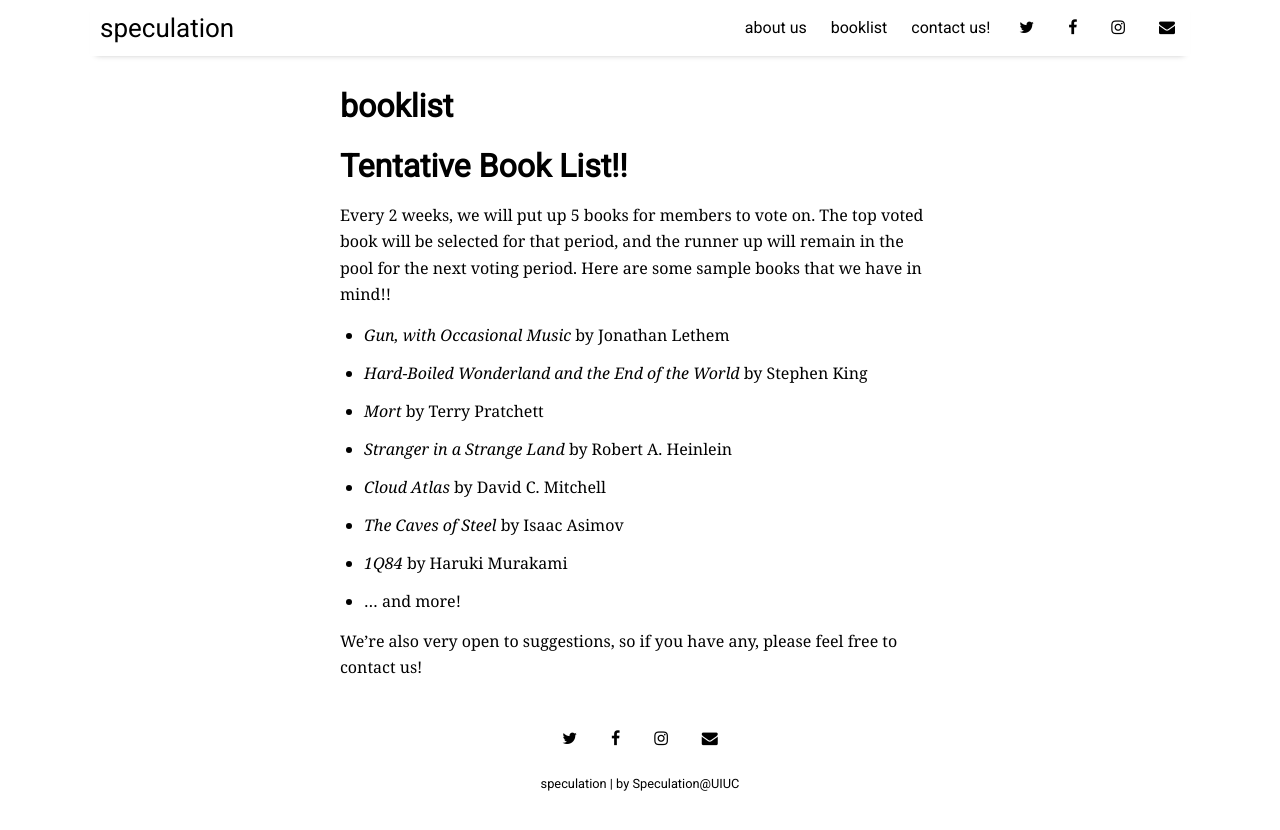
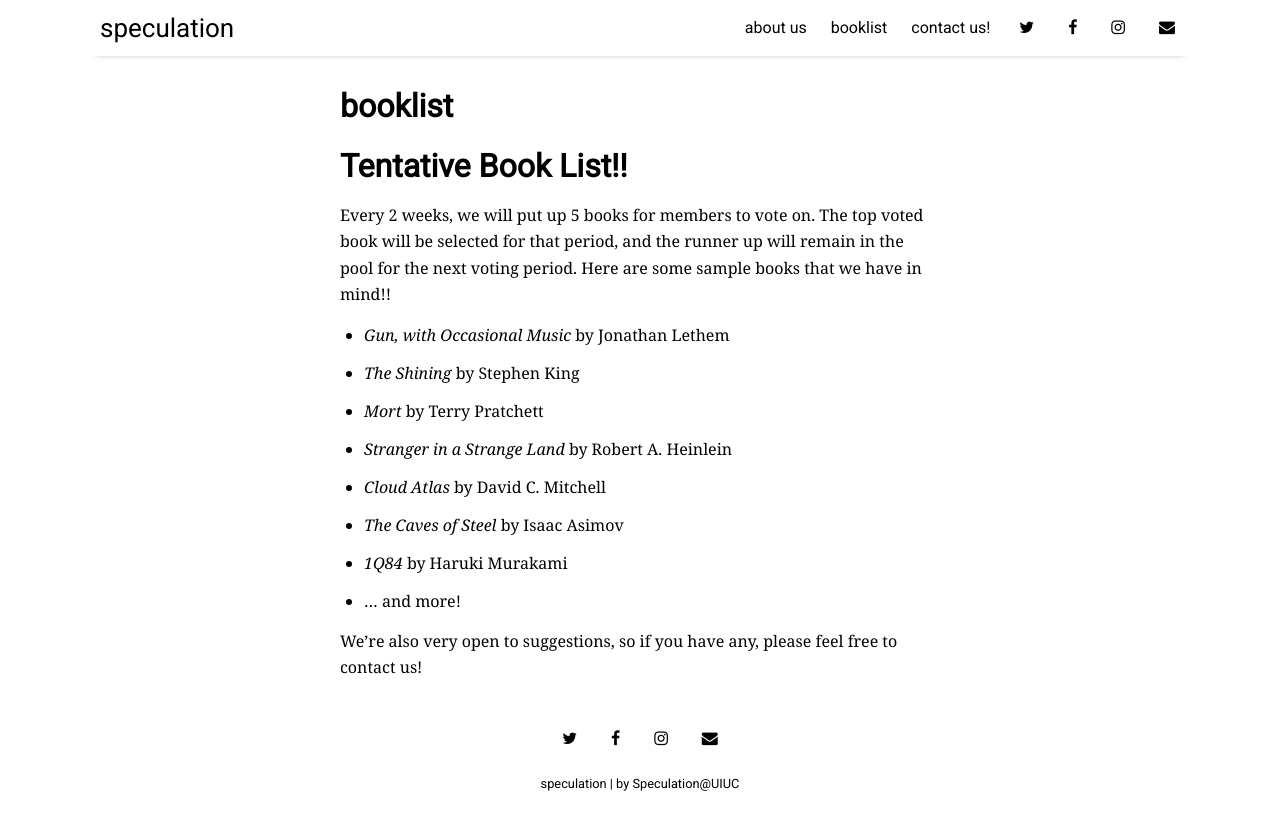
Before and after one commit to speculat/speculat.github.io, a Jekyll site: the page built from pages/books.md, in a window 1280 px wide. Shown: the top 830 px of the page. Built offline with Jekyll 4.4.1, drawn with Linux system fonts in a browser that asks for light colours; nearby versions of some CDN libraries.

Commit message:
Fix typo

```diff
--- a/pages/books.md
+++ b/pages/books.md
@@ -7,7 +7,7 @@ title: booklist
 Every 2 weeks, we will put up 5 books for members to vote on. The top voted book will be selected for that period, and the runner up will remain in the pool for the next voting period. Here are some sample books that we have in mind!!
 
 - *Gun, with Occasional Music* by Jonathan Lethem
-- *Hard-Boiled Wonderland and the End of the World* by Stephen King
+- *The Shining* by Stephen King
 - *Mort* by Terry Pratchett
 - *Stranger in a Strange Land* by Robert A. Heinlein
 - *Cloud Atlas* by David C. Mitchell
```
